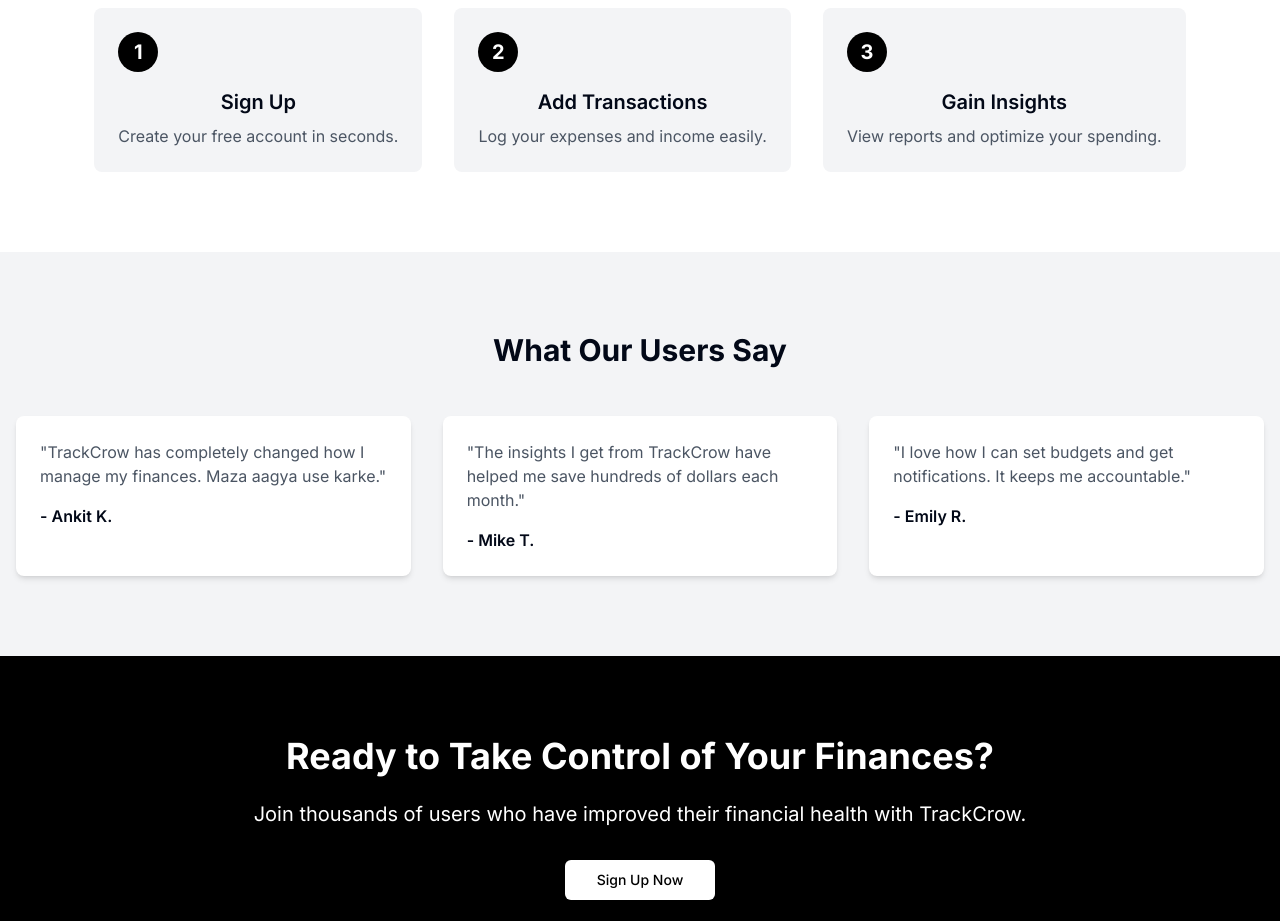
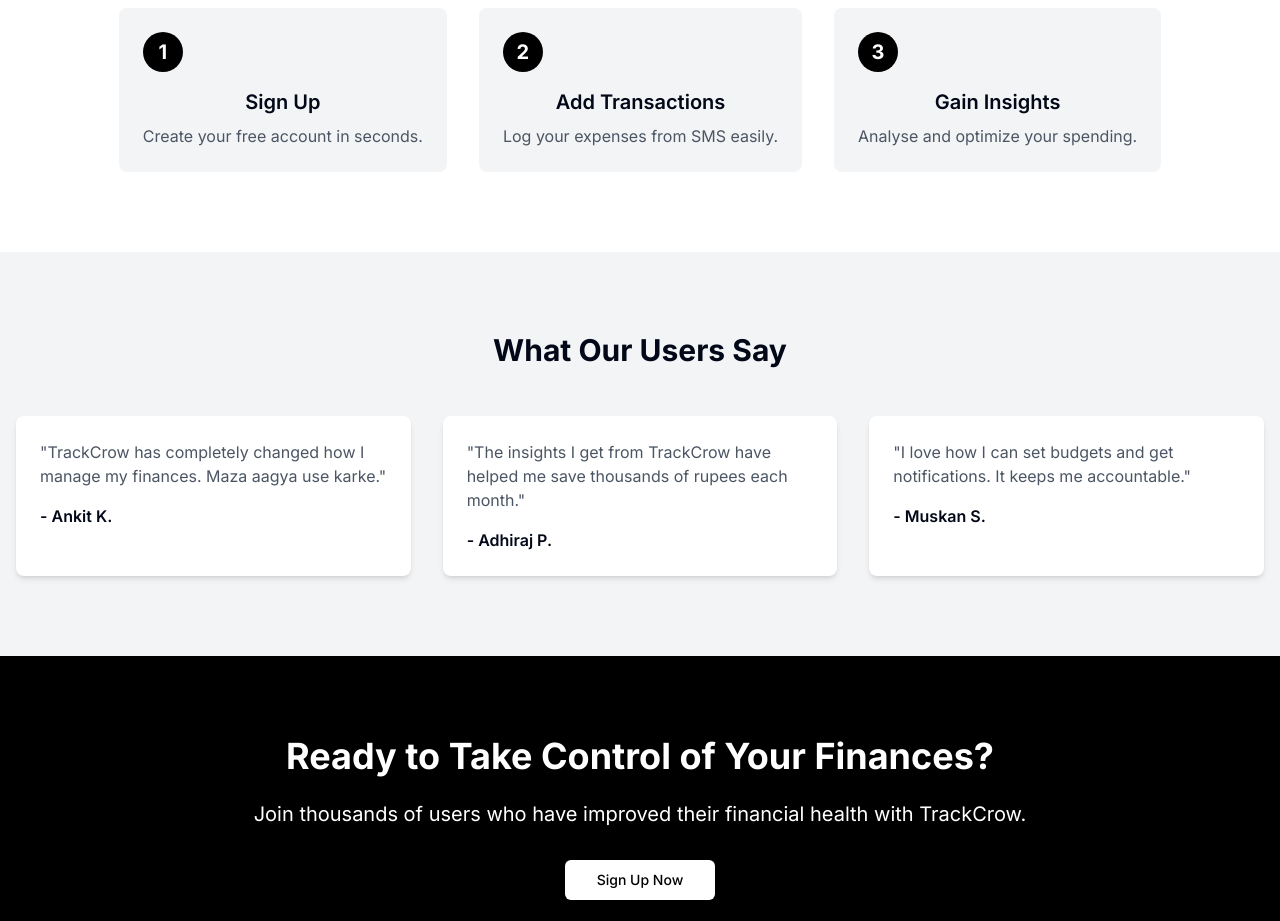
Before and after one commit to adhirajpandey/trackcrow, a Next.js app: page / in a window 1280 px wide. Shown: the part 1020-1941 px from the top of the page. Built offline with nearby package versions, Linux system fonts and the light colour scheme.

Commit message:
build(landing): minor landing page change to trigger deployment

```diff
--- a/src/app/page.tsx
+++ b/src/app/page.tsx
@@ -68,12 +68,12 @@
               <StepCard
                 number={2}
                 title="Add Transactions"
-                description="Log your expenses and income easily."
+                description="Log your expenses from SMS easily."
               />
               <StepCard
                 number={3}
                 title="Gain Insights"
-                description="View reports and optimize your spending."
+                description="Analyse and optimize your spending."
               />
             </div>
           </div>
@@ -91,12 +91,12 @@
                 author="Ankit K."
               />
               <TestimonialCard
-                quote="The insights I get from TrackCrow have helped me save hundreds of dollars each month."
-                author="Mike T."
+                quote="The insights I get from TrackCrow have helped me save thousands of rupees each month."
+                author="Adhiraj P."
               />
               <TestimonialCard
                 quote="I love how I can set budgets and get notifications. It keeps me accountable."
-                author="Emily R."
+                author="Muskan S."
               />
             </div>
           </div>
```
